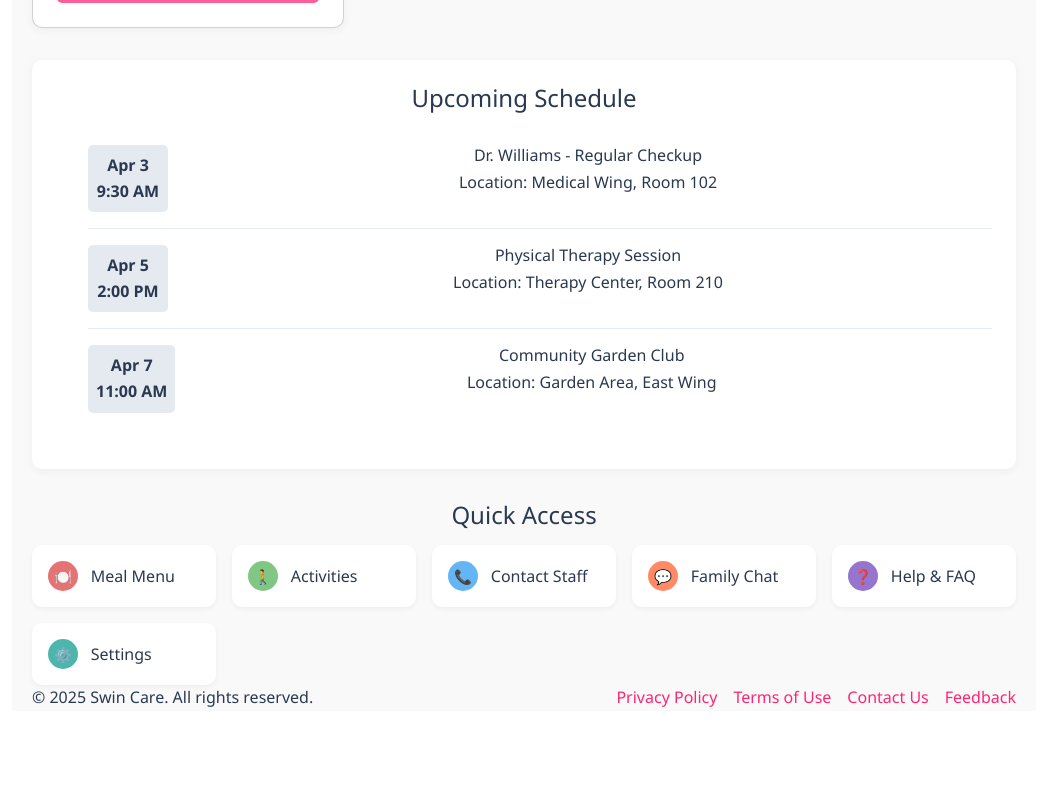
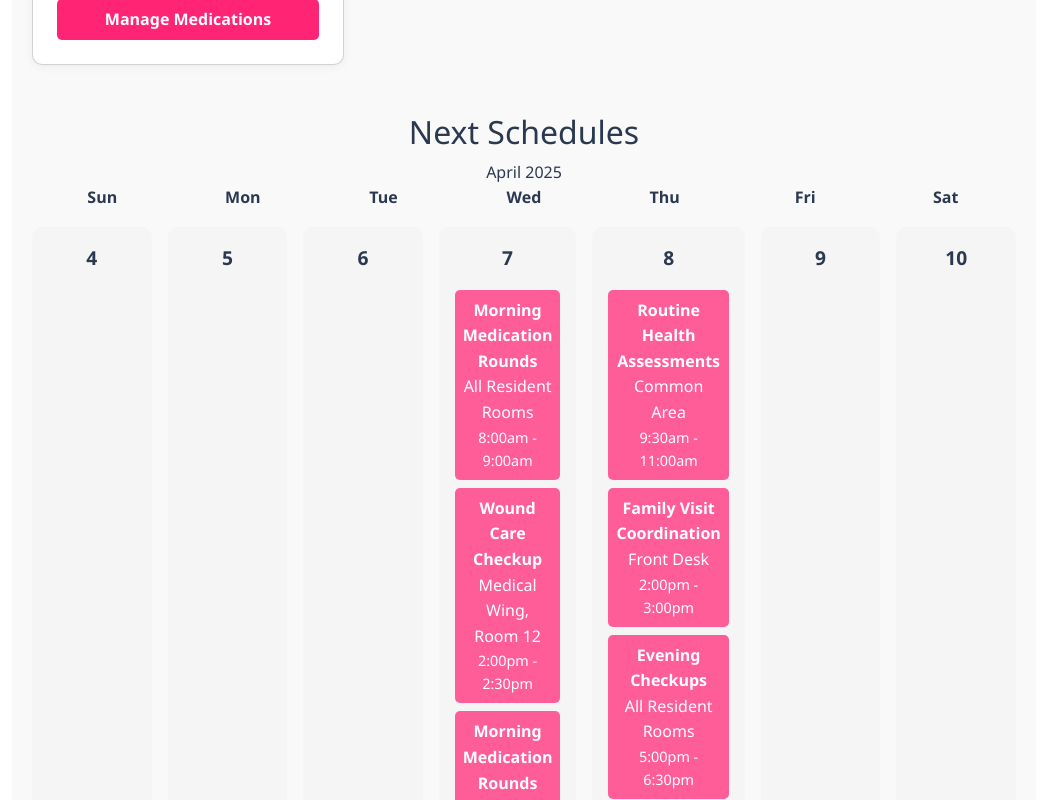
Before and after one commit to Takeruso/projectA, a Vue app in the folder frontend/: page /staff/staffDashboard in a window 1280 px wide. Shown: the part 780-1580 px from the top of the page, without its empty margins (116-1163 px from the left). Before the commit the page ends 1523 px from the top, so only its background shows below. Built offline with nearby package versions, Linux system fonts and the light colour scheme; no server answers.

Commit message:
update staffDashboard

```diff
--- a/frontend/src/views/staffDashboard.vue
+++ b/frontend/src/views/staffDashboard.vue
@@ -18,15 +18,15 @@
 
     <main class="container">
       <div class="row align-items-center">
-        <div class="welcome-banner col-md-8 mx-2">
+        <div class="welcome-banner col-8 mx-2">
           <h1>Welcome back, Serena!</h1>
           <p>
-            Today is {{ currentDate }}. You have
+            Today is {{ todayDate }}. You have
             {{ totalAppoinment }} appointments scheduled this week.
           </p>
         </div>
-        <div class="card col-md-3">
-          <h2>Total Patients</h2>
+        <div class="welcome-banner col-3">
+          <p><b>Total Patients</b></p>
           <p>Female: 10 Male: 17</p>
         </div>
       </div>
@@ -71,31 +71,78 @@
         </div>
       </div>
 
-      <div class="upcoming-section">
-        <h2>Upcoming Schedule</h2>
-        <ul class="upcoming-list">
-          <li class="upcoming-item">
-            <div class="upcoming-date">Apr 3<br />9:30 AM</div>
-            <div class="upcoming-details">
-              <h3>Dr. Williams - Regular Checkup</h3>
-              <p>Location: Medical Wing, Room 102</p>
+      <div class="schedule-header">
+        <h2>Next Schedules</h2>
+        <span class="small-date"> April 2025 </span>
+        <div class="calendar">
+          <div class="calendar-header">
+            <div class="day">Sun</div>
+            <div class="day">Mon</div>
+            <div class="day">Tue</div>
+            <div class="day">Wed</div>
+            <div class="day">Thu</div>
+            <div class="day">Fri</div>
+            <div class="day">Sat</div>
+          </div>
+          <div class="calendar-body">
+            <div
+              class="calendar-day"
+              v-for="(date, index) in weekDates"
+              :key="index"
+            >
+              <div class="date">{{ date.getDate() }}</div>
+              <div class="appointments">
+                <div v-if="index === 3">
+                  <!-- Wednesday -->
+                  <div class="appointment clickable" @click="highlightTask">
+                    <div class="appointment-title">
+                      Morning Medication Rounds
+                    </div>
+                    <div class="appointment-location">All Resident Rooms</div>
+                    <div class="appointment-time">8:00am - 9:00am</div>
+                  </div>
+                  <div class="appointment clickable" @click="highlightTask">
+                    <div class="appointment-title">Wound Care Checkup</div>
+                    <div class="appointment-location">
+                      Medical Wing, Room 12
+                    </div>
+                    <div class="appointment-time">2:00pm - 2:30pm</div>
+                  </div>
+                  <div class="appointment clickable" @click="highlightTask">
+                    <div class="appointment-title">
+                      Morning Medication Rounds
+                    </div>
+                    <div class="appointment-location">All Resident Rooms</div>
+                    <div class="appointment-time">8:00am - 9:00am</div>
+                  </div>
+                </div>
+
+                <div v-if="index === 4">
+                  <!-- Thursday -->
+                  <div class="appointment clickable" @click="highlightTask">
+                    <div class="appointment-title">
+                      Routine Health Assessments
+                    </div>
+                    <div class="appointment-location">Common Area</div>
+                    <div class="appointment-time">9:30am - 11:00am</div>
+                  </div>
+                  <div class="appointment clickable" @click="highlightTask">
+                    <div class="appointment-title">
+                      Family Visit Coordination
+                    </div>
+                    <div class="appointment-location">Front Desk</div>
+                    <div class="appointment-time">2:00pm - 3:00pm</div>
+                  </div>
+                  <div class="appointment clickable" @click="highlightTask">
+                    <div class="appointment-title">Evening Checkups</div>
+                    <div class="appointment-location">All Resident Rooms</div>
+                    <div class="appointment-time">5:00pm - 6:30pm</div>
+                  </div>
+                </div>
+              </div>
             </div>
-          </li>
-          <li class="upcoming-item">
-            <div class="upcoming-date">Apr 5<br />2:00 PM</div>
-            <div class="upcoming-details">
-              <h3>Physical Therapy Session</h3>
-              <p>Location: Therapy Center, Room 210</p>
-            </div>
-          </li>
-          <li class="upcoming-item">
-            <div class="upcoming-date">Apr 7<br />11:00 AM</div>
-            <div class="upcoming-details">
-              <h3>Community Garden Club</h3>
-              <p>Location: Garden Area, East Wing</p>
-            </div>
-          </li>
-        </ul>
+          </div>
+        </div>
       </div>
 
       <div class="quick-access">
@@ -156,9 +203,35 @@
 </template>
 
 <script setup>
-import { onMounted } from 'vue'
+import { onMounted, ref } from 'vue'
 import { computed } from 'vue'
+// import {ref} from 'vue'
+const currentDate = ref(new Date()) // Holds the current date
 
+// Function to get the month and year for display
+const currentMonthYear = computed(() => {
+  return currentDate.value.toLocaleString('default', {
+    month: 'long',
+    year: 'numeric'
+  })
+})
+
+// Function to get the week dates dynamically
+const getWeekDates = () => {
+  const weekDates = []
+  const startOfWeek = new Date(currentDate.value)
+  startOfWeek.setDate(startOfWeek.getDate() - startOfWeek.getDay()) // Set to Sunday
+
+  for (let i = 0; i < 7; i++) {
+    const date = new Date(startOfWeek)
+    date.setDate(startOfWeek.getDate() + i)
+    weekDates.push(date)
+  }
+  return weekDates
+}
+
+// Reactive property for the week dates
+const weekDates = computed(() => getWeekDates())
 onMounted(() => {
   const cards = document.querySelectorAll('.card')
   cards.forEach((card) => {
@@ -178,10 +251,23 @@ onMounted(() => {
       )
     })
   }
+  // Highlight upcoming schedules with animation and shadow
+  const upcomingItems = document.querySelectorAll('.upcoming-item')
+
+  upcomingItems.forEach((item) => {
+    // Add click event to each schedule
+    item.addEventListener('click', () => {
+      // Remove highlight from all items
+      upcomingItems.forEach((i) => i.classList.remove('highlight'))
+
+      // Add highlight to the clicked item
+      item.classList.add('highlight')
+    })
+  })
 })
 //add currentDate to the welcome message
 
-const currentDate = computed(() => {
+const todayDate = computed(() => {
   const options = {
     weekday: 'long',
     year: 'numeric',
@@ -196,6 +282,9 @@ const totalAppoinment = computed(() => {
 </script>
 
 <style scoped>
+.schedule-header {
+  margin-top: 3rem; /* Adds space above the Next Schedules section */
+}
 .staff-page {
   --primary: #ff2474;
   --primary-light: #ff5d98;
@@ -384,24 +473,71 @@ const totalAppoinment = computed(() => {
   flex-grow: 1;
 }
 
-.card .cta {
+.cta {
   display: inline-block;
-  padding: 0.5rem 1rem;
+  background-color: var(--primary);
+  color: white;
+  padding: 0.5rem 1.5rem;
+  border-radius: 5px;
+  margin-top: 1rem;
+  text-decoration: none;
+  font-weight: bold;
+}
+
+.cta:hover {
+  background-color: var(--primary-light);
+}
+
+.calendar-section {
+  margin-top: 2rem;
+}
+
+.calendar-header {
+  display: grid;
+  grid-template-columns: repeat(7, 1fr);
+  text-align: center;
+  font-weight: bold;
+  color: var(--dark);
+  margin-bottom: 1rem;
+}
+
+.calendar-body {
+  display: grid;
+  grid-template-columns: repeat(7, 1fr);
+  gap: 1rem;
+}
+
+.calendar-day {
+  padding: 1rem;
+  background-color: #f5f5f5;
+  border-radius: 10px;
+}
+
+.date {
+  font-size: 1.2rem;
+  font-weight: bold;
+}
+
+.appointments {
+  margin-top: 1rem;
+}
+
+.appointment {
   background-color: var(--primary-light);
   color: white;
+  padding: 0.5rem;
   border-radius: 5px;
-  text-decoration: none;
-  font-weight: bold;
-  font-size: 0.9rem;
-  transition: background-color 0.3s ease;
-  text-align: center;
-  margin-top: auto;
+  margin-bottom: 0.5rem;
 }
 
-.card .cta:hover {
-  background-color: var(--primary);
+.appointment-title {
+  font-size: 1rem;
+  font-weight: bold;
 }
 
+.appointment-time {
+  font-size: 0.9rem;
+}
 .quick-access {
   margin-top: 2rem;
 }
@@ -531,4 +667,32 @@ const totalAppoinment = computed(() => {
   font-size: 1rem;
   margin-bottom: 0.3rem;
 }
+@media (max-width: 768px) {
+  .dashboard-grid {
+    grid-template-columns: 1fr 1fr;
+  }
+
+  .calendar-header,
+  .calendar-body {
+    grid-template-columns: 1fr 1fr 1fr;
+    .quick-links {
+      grid-template-columns: 1fr 1fr;
+    }
+  }
+
+  @media (max-width: 480px) {
+    .dashboard-grid {
+      grid-template-columns: 1fr;
+    }
+
+    .calendar-header,
+    .calendar-body {
+      grid-template-columns: 1fr;
+    }
+
+    .quick-links {
+      grid-template-columns: 1fr;
+    }
+  }
+}
 </style>
```
